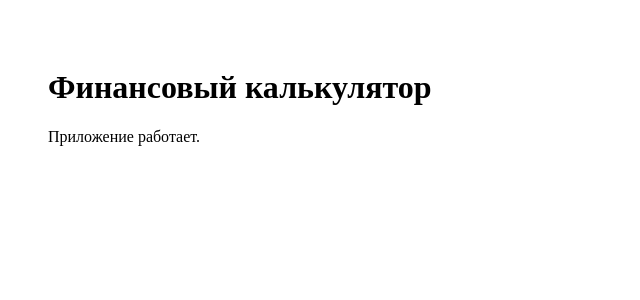
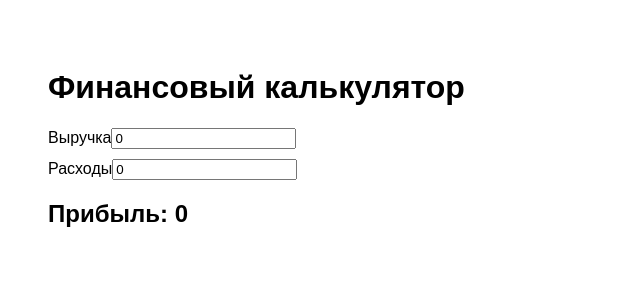
Before and after one commit to nurzhigitnurbolat97-blip/finance-model, a Next.js app: page / in a window 1280 px wide. Shown: the top 300 px of the page, without its empty margins (0-640 px from the left). Built offline with nearby package versions, Linux system fonts and the light colour scheme.

Commit message:
Update page.tsx

```diff
--- a/app/page.tsx
+++ b/app/page.tsx
@@ -1,8 +1,38 @@
+'use client'
+
+import { useState } from 'react'
+
 export default function Page() {
+  const [revenue, setRevenue] = useState(0)
+  const [costs, setCosts] = useState(0)
+
+  const profit = revenue - costs
+
   return (
-    <main style={{ padding: 40 }}>
+    <div style={{ padding: 40, fontFamily: 'sans-serif' }}>
       <h1>Финансовый калькулятор</h1>
-      <p>Приложение работает.</p>
-    </main>
-  );
+
+      <div style={{ marginTop: 20 }}>
+        <label>Выручка</label>
+        <input
+          type="number"
+          value={revenue}
+          onChange={(e) => setRevenue(Number(e.target.value))}
+        />
+      </div>
+
+      <div style={{ marginTop: 10 }}>
+        <label>Расходы</label>
+        <input
+          type="number"
+          value={costs}
+          onChange={(e) => setCosts(Number(e.target.value))}
+        />
+      </div>
+
+      <h2 style={{ marginTop: 20 }}>
+        Прибыль: {profit}
+      </h2>
+    </div>
+  )
 }
```
